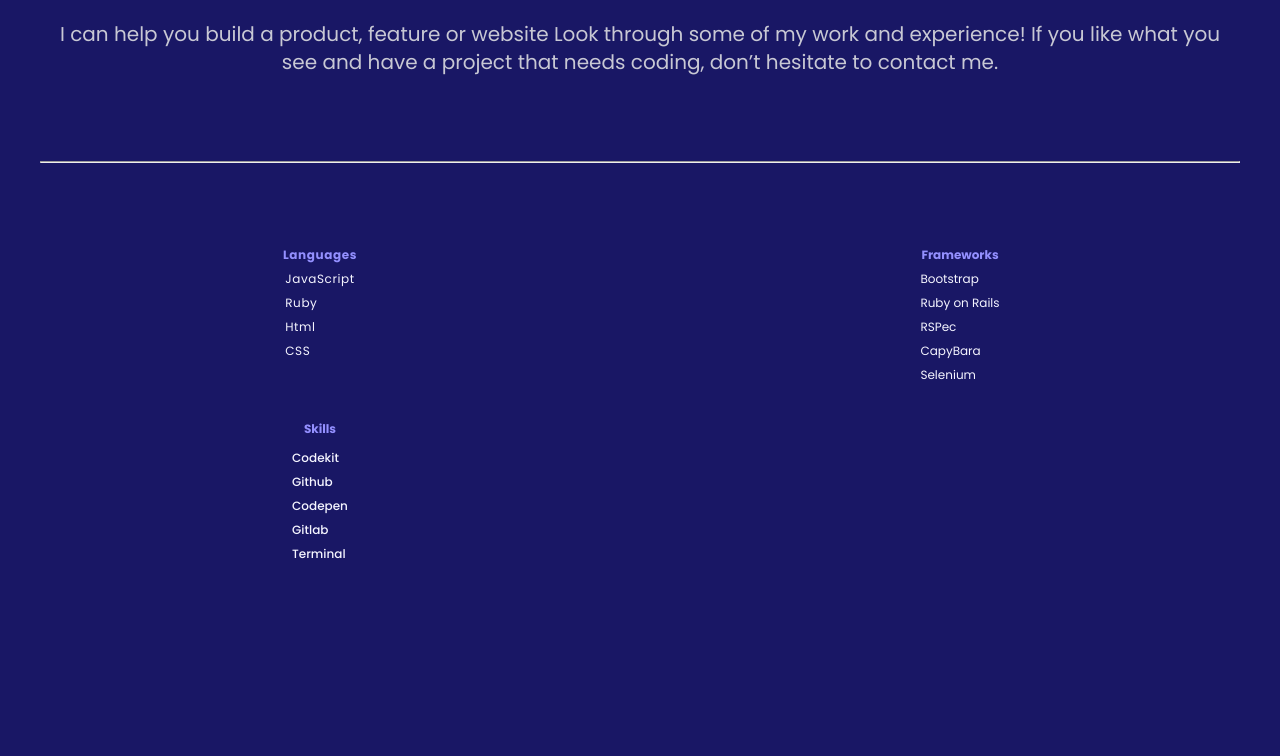
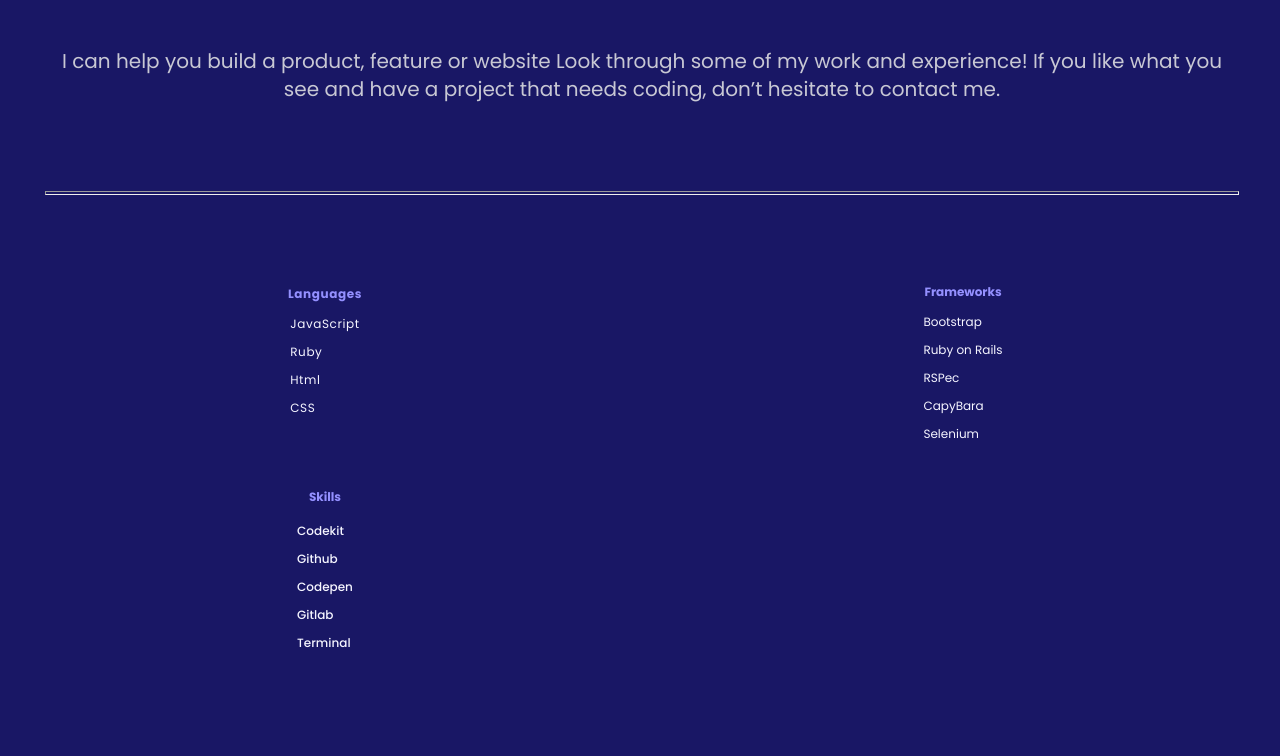
Before and after one commit to maherramadan78/Myportfolio, a website: page index.html in a window 1280 px wide. Shown: the part 226-982 px from the top of the page. Before the commit the page ends 852 px from the top, so only its background shows below. Drawn offline with nearby package versions, Linux system fonts and the light colour scheme.

Commit message:
fixing space in styles.css

```diff
--- a/css/style.css
+++ b/css/style.css
@@ -1,12 +1,13 @@
 /* google fonts */
 @import url('https://fonts.googleapis.com/css2?family=Nunito:wght@200;300&family=Poppins:ital,wght@0,400;0,500;0,600;0,700;1,500&display=swap');
-*{
+* {
   font-family: 'Poppins', sans-serif;
-  margin: 0;
-  padding: 0;
+  margin: 1px;
+  padding: 1px;
   overflow-x:hidden;
   overflow-y:auto;
 }
+
 body {
   color: white;
   background:#191765;
@@ -39,8 +40,6 @@ li {
 
 header {
   position:fixed;
-  top: 0;
-  left: 0;
   width: 100%;
   z-index: 100%;
 }
@@ -55,14 +54,14 @@ header {
 .logo {
   font-size: 1.2rem;
   font-weight: 600;
-  color:white;
+  color:#f5f5ff;
 }
 
 .home-content {
   display: flex;
   flex-direction: column;
   align-items: center;
-  color:#7D73FC;
+  color: #7d73fc;
   font-size: 1rem;
 }
 
@@ -75,16 +74,14 @@ header {
 .paragraph {
   text-align: center;
   align-items: center;
-  color: #C8C8D4;
-  font-family: 'Roboto';
+  color: #c8c8d4;
+  font-family: 'Roboto' , sans-serif;
   font-style: normal;
   font-weight: 400;
   font-size: 20px;
   line-height: 28px;
   padding: 45px;;
   flex: none;
-  order: 0;
-  flex-grow: 0;
 }
 
 .home-text h2 {
@@ -93,9 +90,7 @@ header {
 }
 
 .line1 {
-  height: 0px;
   width: 500px;
-  left: 0px;
   top: 9px;
   border-radius: 10px;
   padding: 40px;
@@ -110,7 +105,7 @@ header {
 }
 
 .languages {
-  font-family: 'Roboto';
+  font-family: 'Roboto' , sans-serif;
   font-style: normal;
   font-weight: 500px;
   font-size: 12px;
@@ -119,29 +114,27 @@ header {
   display: flex;
   flex-direction: column;
   align-items: center;
-  color:#9490FF;
+  color:#9490ff;
   letter-spacing: 0.05em;
 }
 
 .menu-language{
-  font-family: 'Roboto';
+  font-family: 'Roboto' , sans-serif;
   font-style: normal;
   font-weight: 500px;
   font-size: 12px;
   line-height: 24px;
   display: flex;
   flex-direction: column;
-  color:#F5F5FF;
+  color:#f5f5ff;
   flex: none;
-  order: 0;
-  flex-grow: 0;
- }
+}
 
 .Frameworks {
   display: flex;
   flex-direction: column;
   align-items: center;
-  color:#9490FF;
+  color:#9490ff;
   font-family: 'Roboto';
   font-style: normal;
   font-weight: 500px;
@@ -150,22 +143,22 @@ header {
   padding-top: 40px;
 }
 .menu-frameworks{
-  font-family: 'Roboto';
+  font-family: 'Roboto' , sans-serif;
   font-style: normal;
   font-weight: 500px;
   font-size: 12px;
   line-height: 24px;
   display: flex;
   flex-direction: column;
-  color:#F5F5FF;
+  color:#f5f5ff;
 }
 
 .Skills {
   display: flex;
   flex-direction: column;
   align-items: center;
-  color:#9490FF;
-  font-family: 'Roboto';
+  color:#9490ff;
+  font-family: 'Roboto' , sans-serif;
   font-style: normal;
   font-weight: 500px;
   font-size: 12px;
@@ -174,13 +167,13 @@ header {
   padding: 30px;
 }
 .menu-skills{
-  font-family: 'Roboto';
+  font-family: 'Roboto' , sans-serif;
   font-style: normal;
   font-weight: 500;
   font-size: 12px;
   line-height: 24px;
   display: flex;
   flex-direction: column;
-  color:#F5F5FF;
+  color:#f5f5ff;
   padding:5px;
 }
```
